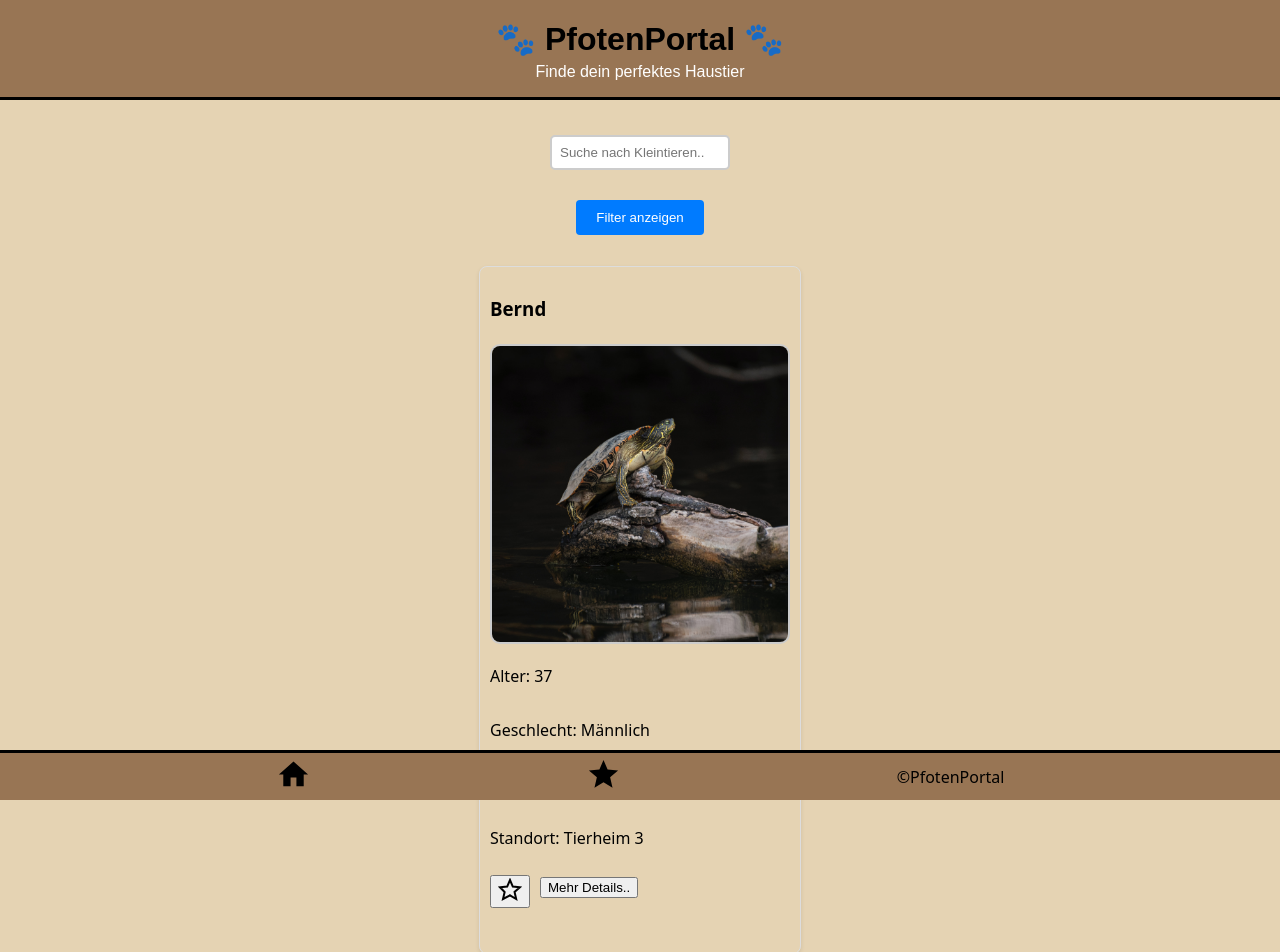
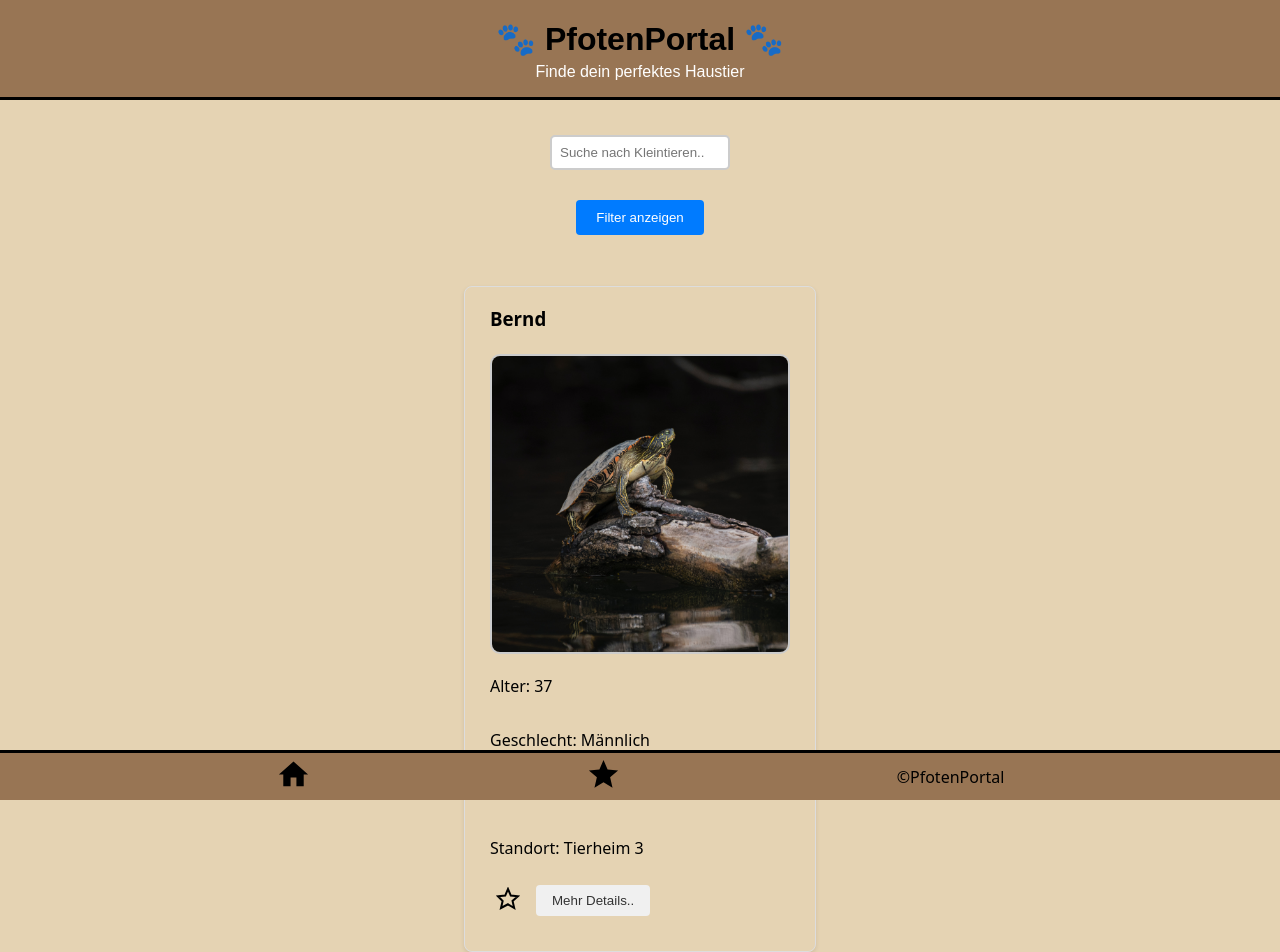
Before and after one commit to DErdmann1/Pfoten-Portal, a Next.js app: page /smallanimals in a window 1280 px wide. Shown: the top 952 px of the page. Built offline with nearby package versions, Linux system fonts and the light colour scheme.

Commit message:
add button stylings

```diff
--- a/components/Bookmarkbutton/index.js
+++ b/components/Bookmarkbutton/index.js
@@ -1,42 +1,29 @@
 import styled from "styled-components";
 
-const StyledButton = styled.button`
-  /* Hier kannst du das Styling des Buttons anpassen */
+const StyledSvg = styled.svg`
+  cursor: pointer;
 `;
 
 export default function BookmarkButton({ itemId, isBookmarked, onBookmark }) {
   const handleClick = () => {
-    onBookmark(!isBookmarked);
+    onBookmark(itemId, !isBookmarked);
   };
 
   return (
-    <StyledButton onClick={handleClick}>
-      {isBookmarked ? (
-        <svg
+    <StyledSvg
       xmlns="http://www.w3.org/2000/svg"
       viewBox="0 0 24 24"
       width="24"
       height="24"
-        >
-          <title>star</title>
-          <path d="M12,17.27L18.18,21L16.54,13.97L22,9.24L14.81,8.62L12,2L9.19,8.62L2,9.24L7.45,13.97L5.82,21L12,17.27Z" />
-        </svg>
-      ) : (
-        <svg
-          xmlns="http://www.w3.org/2000/svg"
-          viewBox="0 0 24 24"
-          width="24"
-          height="24"
+      onClick={handleClick}
     >
       <title>star</title>
       <path
-            fill="none"
-            stroke="#000000"
+        fill={isBookmarked ? "#000000" : "none"}
+        stroke={isBookmarked ? "#000000" : "#000000"}
         strokeWidth="2"
         d="M12 17.27l6.18 3.73-1.64-7.03L22 9.24l-7.19-.62L12 2l-2.81 6.62-7.19.62 4.64 4.73-1.64 7.03z"
       />
-        </svg>
-      )}
-    </StyledButton>
+    </StyledSvg>
   );
 }
--- a/components/Smallanimallist/index.js
+++ b/components/Smallanimallist/index.js
@@ -22,8 +22,10 @@ const ListItem = styled.li`
   flex-direction: column;
   border: 1px solid #ddd;
   border-radius: 8px;
-  padding: 10px;
-  margin: 10px;
+  padding-left: 25px;
+  padding-right: 25px;
+  margin-top: 30px;
+  margin-bottom: 60px;
   box-shadow: 0 2px 4px rgba(0, 0, 0, 0.1);
 `;
 
@@ -32,6 +34,21 @@ const ButtonContainer = styled.div`
   gap: 10px;
   margin-top: 10px;
   margin-bottom: 35px;
+`;
+
+const BookmarkBtn = styled.button`
+  background-color: transparent;
+  border: none;
+  cursor: pointer;
+`;
+
+const MoreDetailsBtn = styled.button`
+  background-color: #f0f0f0;
+  color: #333;
+  border: none;
+  border-radius: 4px;
+  padding: 8px 16px;
+  cursor: pointer;
 `;
 
 export default function SmallAnimalList({ items, onBookmark, isBookmarked }) {
@@ -63,16 +80,18 @@ export default function SmallAnimalList({ items, onBookmark, isBookmarked }) {
           <p>Standort: {item.location}</p>
 
           <ButtonContainer>
-            <BookmarkButton
-              itemId={item.id}
-              onBookmark={(isBookmarked) =>
-                handleBookmark(item.id, isBookmarked)
-              }
-              isBookmarked={isBookmarked(item.id)}
-            />
+            <BookmarkBtn
+              onClick={() => handleBookmark(item.id, !isBookmarked(item.id))}
+            >
+              <BookmarkButton
+                itemId={item.id}
+                isBookmarked={isBookmarked(item.id)}
+                onBookmark={handleBookmark}
+              />
+            </BookmarkBtn>
 
             <Link href={`/moredetails/${item.id}`}>
-              <button>Mehr Details..</button>
+              <MoreDetailsBtn>Mehr Details..</MoreDetailsBtn>
             </Link>
           </ButtonContainer>
         </ListItem>
```
Also changed, not shown: components/Catlist/index.js (+29 -11 lines), components/Doglist/index.js (+25 -8 lines). Lines whose indentation alone changed are shown as unchanged.
